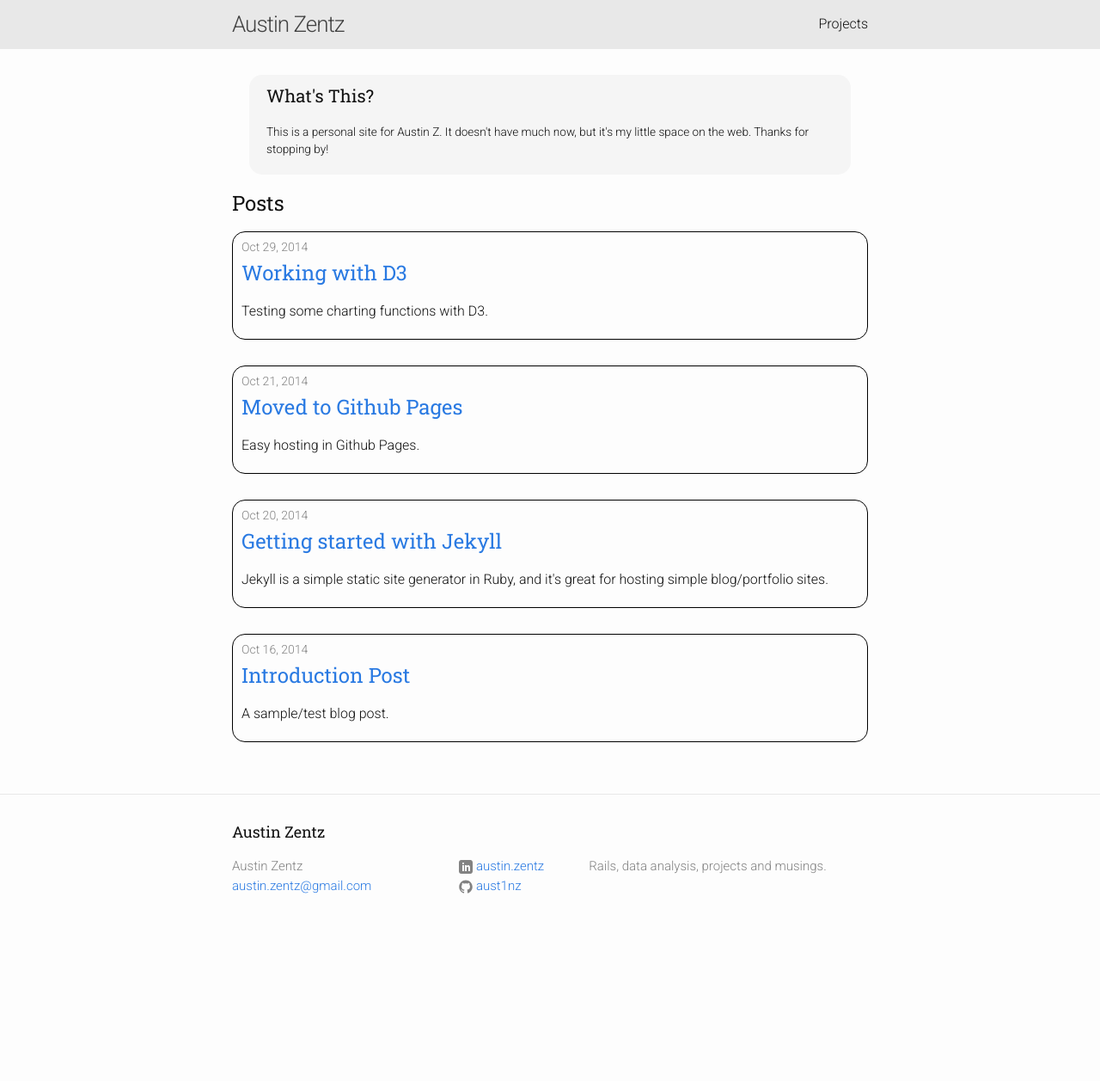
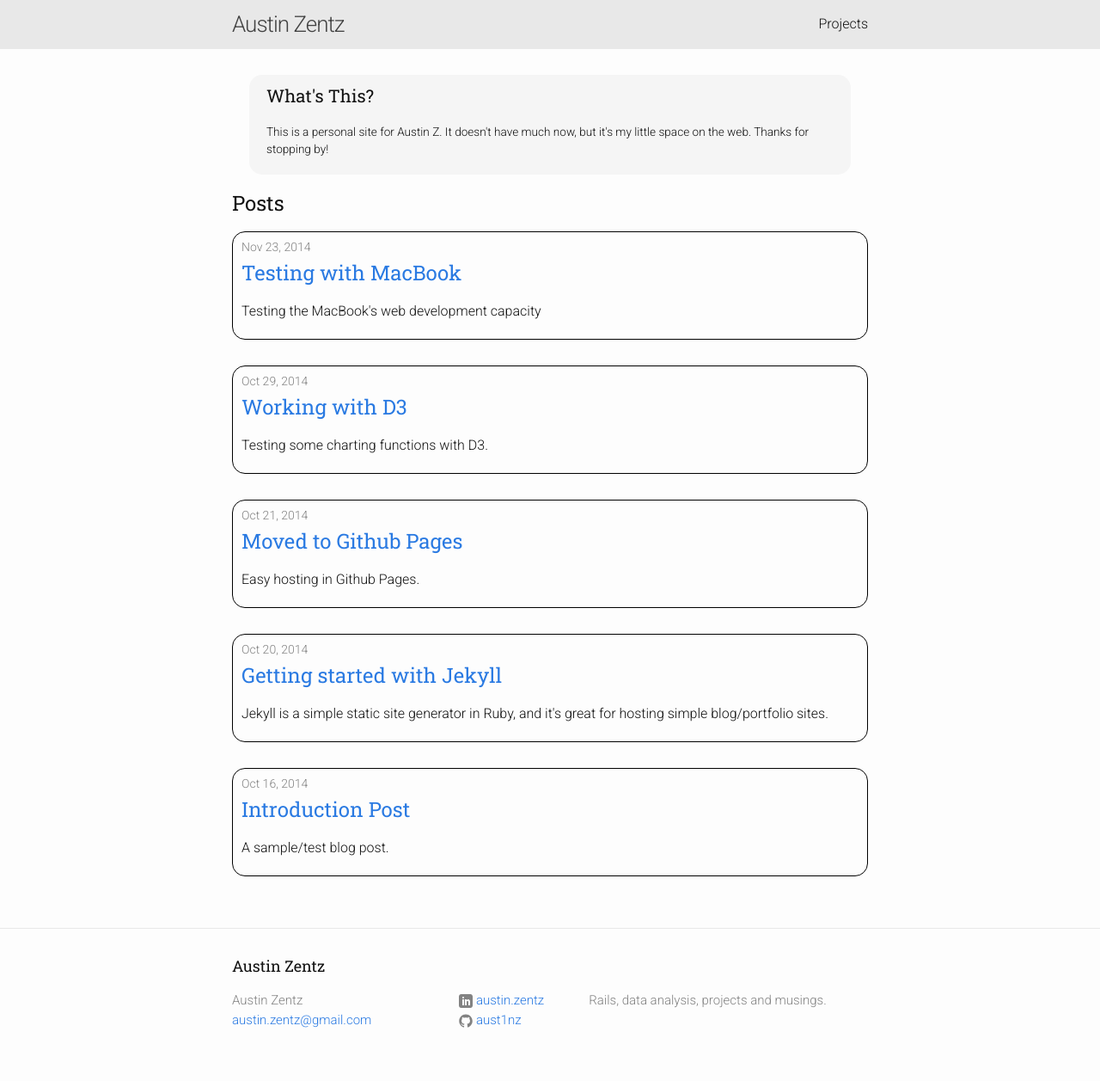
Before and after one commit to aust1nz/aust1nz.github.io, a Jekyll site: the page built from index.html, in a window 1280 px wide. Shown: the whole page at 86% size. Built offline with Jekyll 4.4.1, drawn with Linux system fonts in a browser that asks for light colours; before the commit the page ends 1101 px from its top, so only the background shows below that.

Commit message:
Add a post from a different computer

```diff
--- a/Gemfile
+++ b/Gemfile
@@ -1,5 +1,5 @@
 source 'https://rubygems.org'
-ruby '2.1.3'
+ruby '2.1.5'
 
 gem 'jekyll'
 gem 'github-pages'
--- a/_posts/2014-10-29-Marathon.markdown
+++ b/_posts/2014-10-29-Marathon.markdown
@@ -8,7 +8,7 @@ categories: data_visualization, charting, running
 ---
 
 #Charting Data with D3
-This is a sample post working on charting data using D3. In this case, with an inline script!
+This is a sample post working on charting data using D3. In this case, with an inline script! Here's another sentence.
 
 <div id="chart"></div>
 
--- /dev/null
+++ b/_posts/2014-11-23-Macbook.md
@@ -0,0 +1,11 @@
+---
+layout: post
+title:  "Testing with MacBook"
+summary: "Testing the MacBook's web development capacity"
+date:   2014-11-23 15:56:00
+categories: tools
+
+---
+
+#This is a test
+I'm trying to see how well these things are working together.
--- a/index.html
+++ b/index.html
@@ -1,12 +1,13 @@
 ---
 layout: default
+
 ---
 
 <div class="home">
 
   <div class="about">
     <h2>What's This?</h2>
-    <p>This is a personal site for Austin Z. It doesn't have much now, but it's my little space on the web. Thanks for stopping by!</p>
+    <p>This is  a personal site for Austin Z. It doesn't have much now, but it's my little space on the web. Thanks for stopping by!</p>
   </div>
 
   <h2>Posts</h2>
```
Also changed, not shown: Gemfile.lock.
